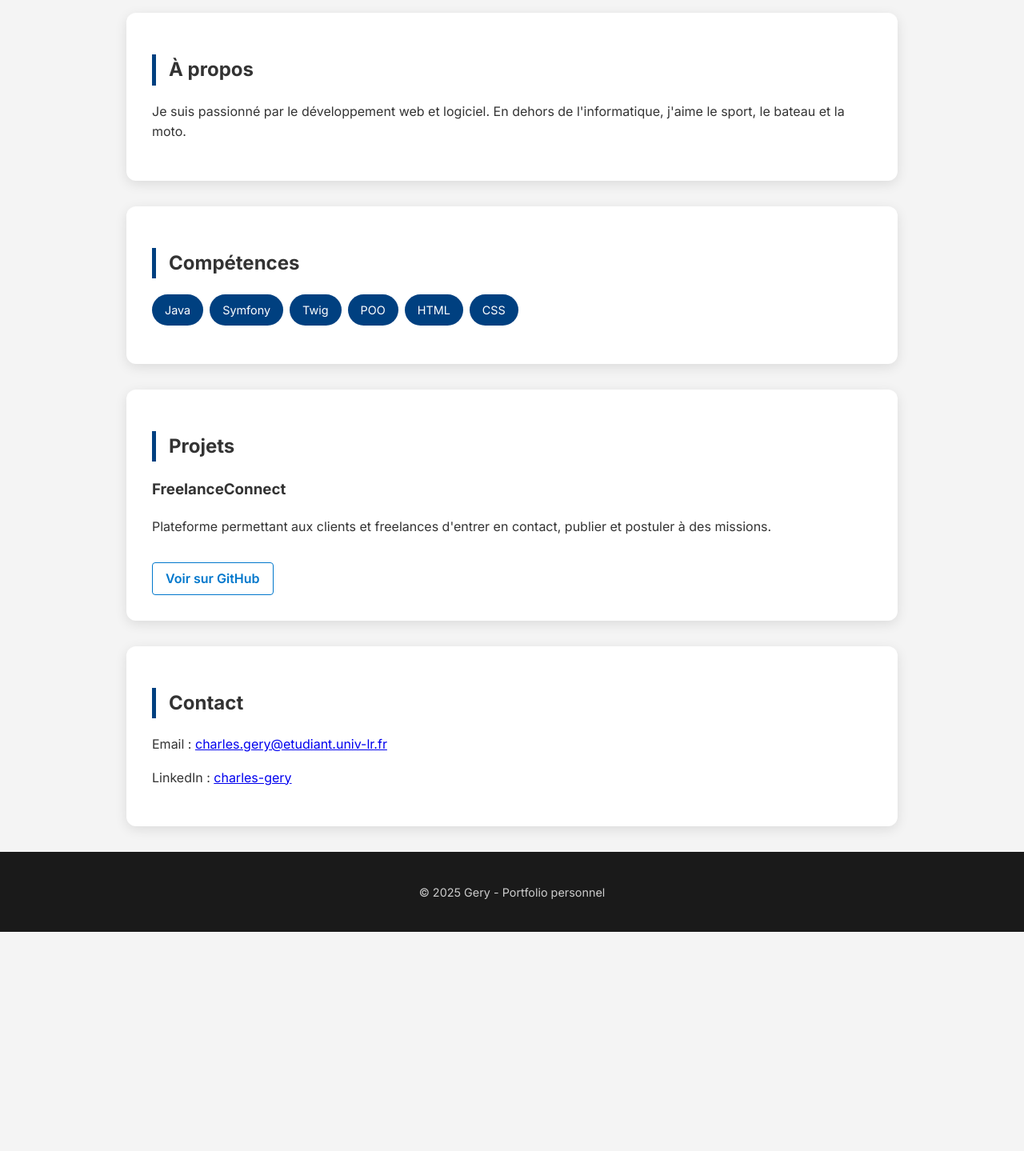
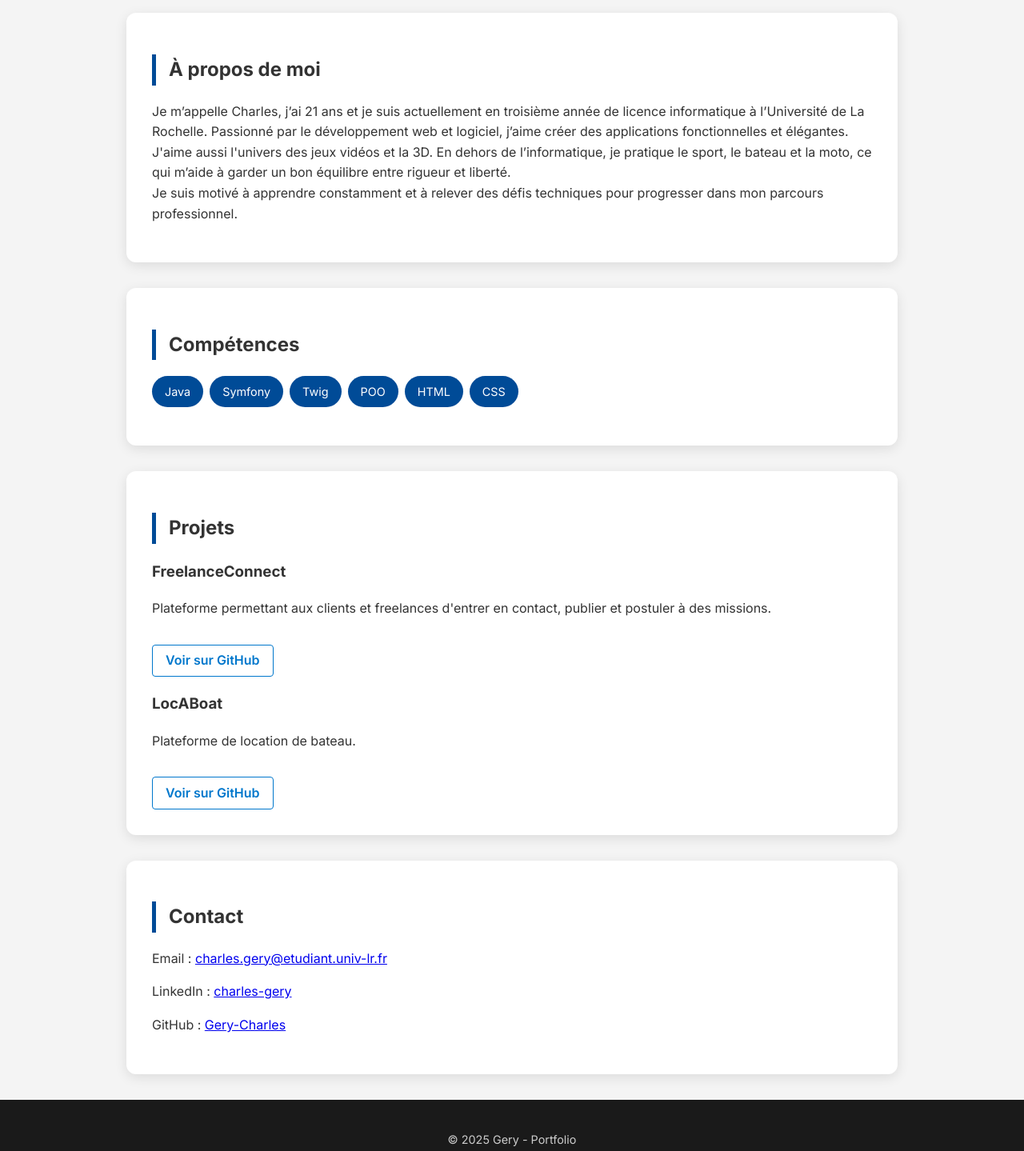
Before and after one commit to Gery-Charles/portfolio, a plain HTML site: page index.html in a window 1280 px wide. Shown: the part 260-1699 px from the top of the page at 80% size. Before the commit the page ends 1425 px from the top, so only its background shows below. Drawn offline with Linux system fonts and the light colour scheme.

Commit message:
ajout d'un projet

```diff
--- a/index.html
+++ b/index.html
@@ -15,8 +15,13 @@
 
   <main>
     <section id="about">
-      <h2>À propos</h2>
-      <p>Je suis passionné par le développement web et logiciel. En dehors de l'informatique, j'aime le sport, le bateau et la moto.</p>
+      <h2>À propos de moi</h2>
+      <p>Je m’appelle Charles, j’ai 21 ans et je suis actuellement en troisième année de licence informatique à l’Université de La Rochelle.
+        Passionné par le développement web et logiciel, j’aime créer des applications fonctionnelles et élégantes.
+        J'aime aussi l'univers des jeux vidéos et la 3D.
+        En dehors de l’informatique, je pratique le sport, le bateau et la moto, ce qui m’aide à garder un bon équilibre entre rigueur et liberté.
+        <br>
+        Je suis motivé à apprendre constamment et à relever des défis techniques pour progresser dans mon parcours professionnel.</p>
     </section>
 
     <section id="skills">
@@ -38,17 +43,24 @@
         <p>Plateforme permettant aux clients et freelances d'entrer en contact, publier et postuler à des missions.</p>
         <a href="https://github.com/Gery-Charles" target="_blank">Voir sur GitHub</a>
       </div>
+
+      <div class="project">
+        <h3>LocABoat</h3>
+        <p>Plateforme de location de bateau.</p>
+        <a href="https://github.com/Gery-Charles" target="_blank">Voir sur GitHub</a>
+      </div>
     </section>
 
     <section id="contact">
       <h2>Contact</h2>
       <p>Email : <a href="mailto:charles.gery@etudiant.univ-lr.fr">charles.gery@etudiant.univ-lr.fr</a></p>
       <p>LinkedIn : <a href="https://www.linkedin.com/in/charles-gery" target="_blank">charles-gery</a></p>
+      <p>GitHub : <a href="https://github.com/Gery-Charles" target="_blank">Gery-Charles</a></p>
     </section>
   </main>
 
   <footer>
-    <p>&copy; 2025 Gery - Portfolio personnel</p>
+    <p>&copy; 2025 Gery - Portfolio</p>
   </footer>
 </body>
 </html>
--- a/style/style.css
+++ b/style/style.css
@@ -1,5 +1,5 @@
 :root {
---primary-color: #004080;
+--primary-color: #004b97;
 --accent-color: #0077cc;
 --bg-color: #f4f4f4;
 --text-color: #333;
@@ -16,7 +16,7 @@ line-height: 1.6;
 }
 
 header {
-background: linear-gradient(90deg, var(--primary-color), #0059b3);
+background: linear-gradient(90deg, var(--primary-color), #5c9edf);
 color: var(--white);
 padding: 3rem 1rem;
 text-align: center;
@@ -40,6 +40,12 @@ h2 {
 border-left: 5px solid var(--primary-color);
 padding-left: 1rem;
 font-size: 1.5rem;
+transition: 1s;
+}
+
+h2:hover {
+    font-size: 2rem;
+    transition: 1s;
 }
 
 ul.skills {
```
